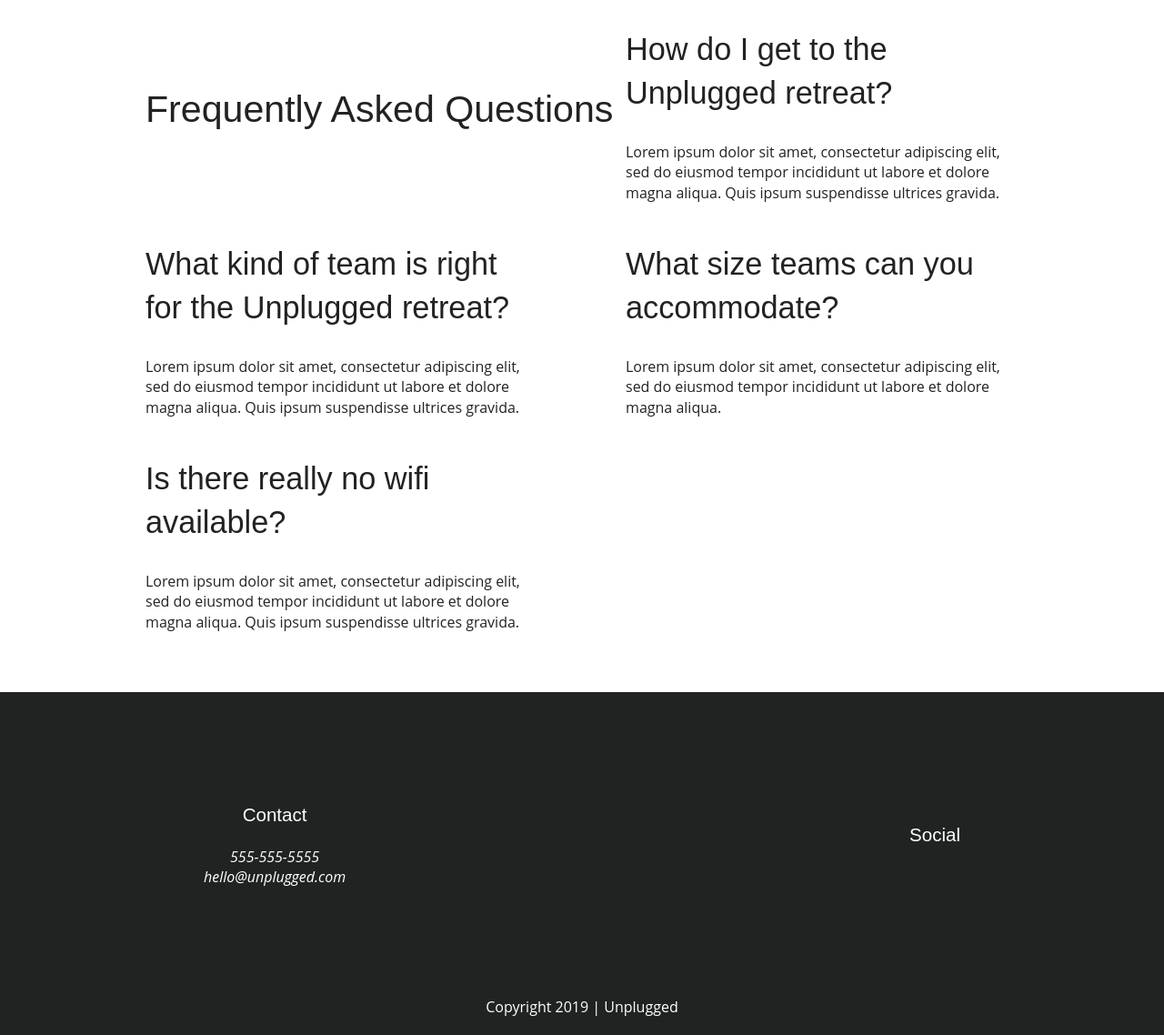
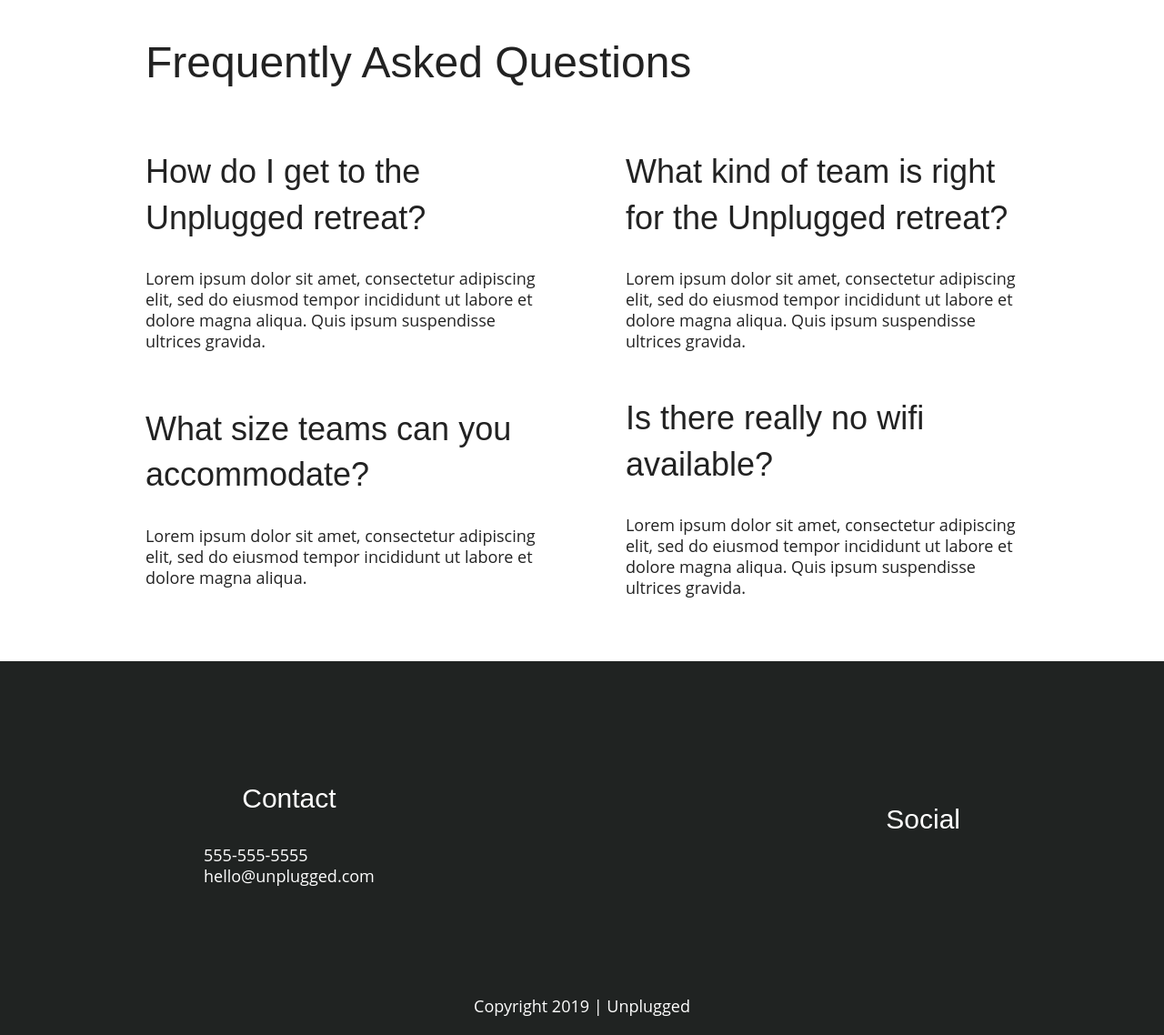
Before and after one commit to amidonhe/unplugged-retreat, a website: page faq/index.html in a window 1280 px wide. Shown: the part 221-1359 px from the top of the page at 91% size. Drawn offline with Linux system fonts and the light colour scheme.

Commit message:
Added font styles and sizes

```diff
--- a/css/main.css
+++ b/css/main.css
@@ -101,8 +101,20 @@
 /* ---- BASE FONTS ---- */
 p {
   font-family: 'Open Sans', sans-serif;
-  font-size: 1em;
+  font-size: 0.875em;
   font-weight: 400;
+  line-height: 1.285;
+  text-align: left;
+}
+
+ul,
+ol {
+ list-style-type: none;
+}
+
+a {
+  color:#e2e3ed;
+  text-decoration: none;
 }
 
 h1,
@@ -112,13 +124,17 @@
   font-weight: 500;
 }
 h1 {
-  font-size: 2.571em;
+  font-size: 2.25em;
 }
 h2 {
-  font-size: 2.142em;
+  font-size: 1.875em;
 }
 h3 {
-  font-size: 1.285em;
+  font-size: 1.125em;
+}
+
+address {
+  font-style: normal;
 }
 
 /* -------------------- BASE HEADER - FOOTER STYLES -------------------- */
@@ -171,7 +187,6 @@
     font-family: 'Open Sans', sans-serif;
     font-size: 1.285em;
     font-weight: 700;
-    text-decoration: none;
     text-transform: uppercase;
   }
 
@@ -208,6 +223,10 @@
 
   footer .copyright {
     margin: 20px 0;
+  }
+
+  footer .copyright p {
+    text-align: center;
   }
 
 /* -------------------- MOBILE STYLES - HOMEPAGE -------------------- */
@@ -416,6 +435,15 @@
 
 @media only screen and (min-width: 768px) {
   /* Tablet styles here */
+  h1 {
+    font-size: 3em;
+  }
+  h2 {
+    font-size: 2.25em;
+  }
+  h3 {
+    font-size: 1.5em;
+  }
 
   /* Content wrapper */
   .content-wraper {
@@ -492,7 +520,7 @@
     justify-content: center;
   }
 
- /* ==========================================================================
+  /* ==========================================================================
   TABLET -- About Page
   ========================================================================== */
 
@@ -518,7 +546,7 @@
     align-items: flex-start;
   }
 
-/* ==========================================================================
+  /* ==========================================================================
   TABLET -- FAQ Page
  ========================================================================== */
 
@@ -537,6 +565,20 @@
 
 @media only screen and (min-width: 1200px) {
   /* Desktop styles here */
+  p {
+    font-size: 1.125em;
+  }
+  h1 {
+    font-size: 3.75em;
+  }
+  h2 {
+    font-size: 2.25em;
+  }
+  h3 {
+    font-size: 1.875em;
+  }
+
+  /* Content wrapper */
   .content-wrapper {
     max-width: 960px;
   }
@@ -564,16 +606,19 @@
     width: 49%;
   }
 
-/* ==========================================================================
+  /* ==========================================================================
   DESKTOP -- About Page
   ========================================================================== */
-
-/* ==========================================================================
+  .mission h1 {
+    font-size: 3em;
+  }
+  /* ==========================================================================
   DESKTOP -- FAQ Page
   ========================================================================== */
-
+  .faq h1 {
+    font-size: 3em;
+  }
 }
-
 @media print,
   (-webkit-min-device-pixel-ratio: 1.25),
   (min-resolution: 1.25dppx),
```
